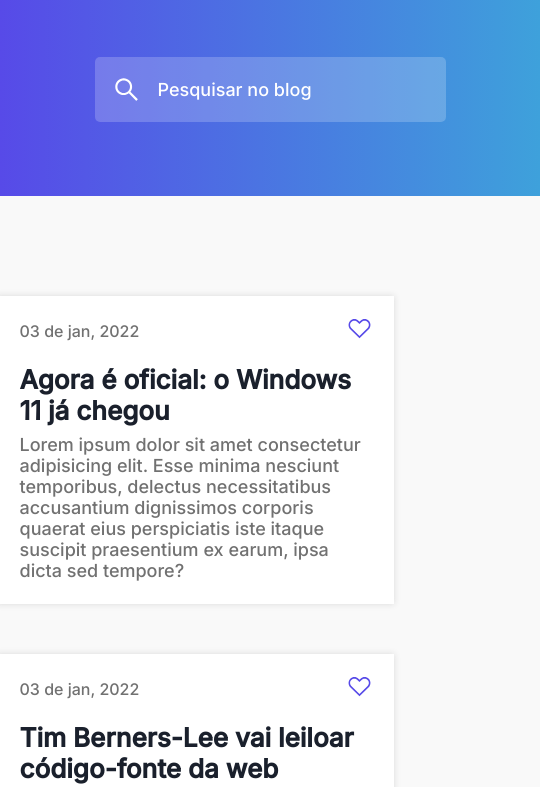
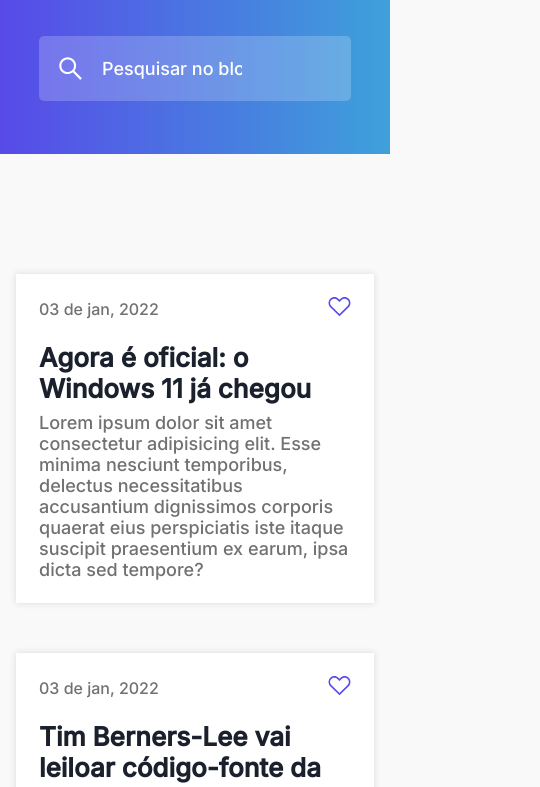
Before and after one commit to Ednaldo-byte/Blog-Codelandea, a plain HTML site: page index.html in a window 390 px wide. Shown: the part 86-873 px from the top of the page, 540 px wide, since content can reach past the window. Drawn offline with Linux system fonts and the light colour scheme.

Commit message:
added responsiveness

```diff
--- a/style/style.css
+++ b/style/style.css
@@ -119,3 +119,17 @@ button{
 button img:focus{
   background: yellow;
 }
+
+@media (max-width: 800px){
+  * {
+    margin: 0;
+    padding: 0;
+    font-family: 'Inter', sans-serif;
+  }
+  header, main{
+    padding: 2rem;
+  }
+  .title, form, section{
+    max-width:80vw;
+  }
+}
```
